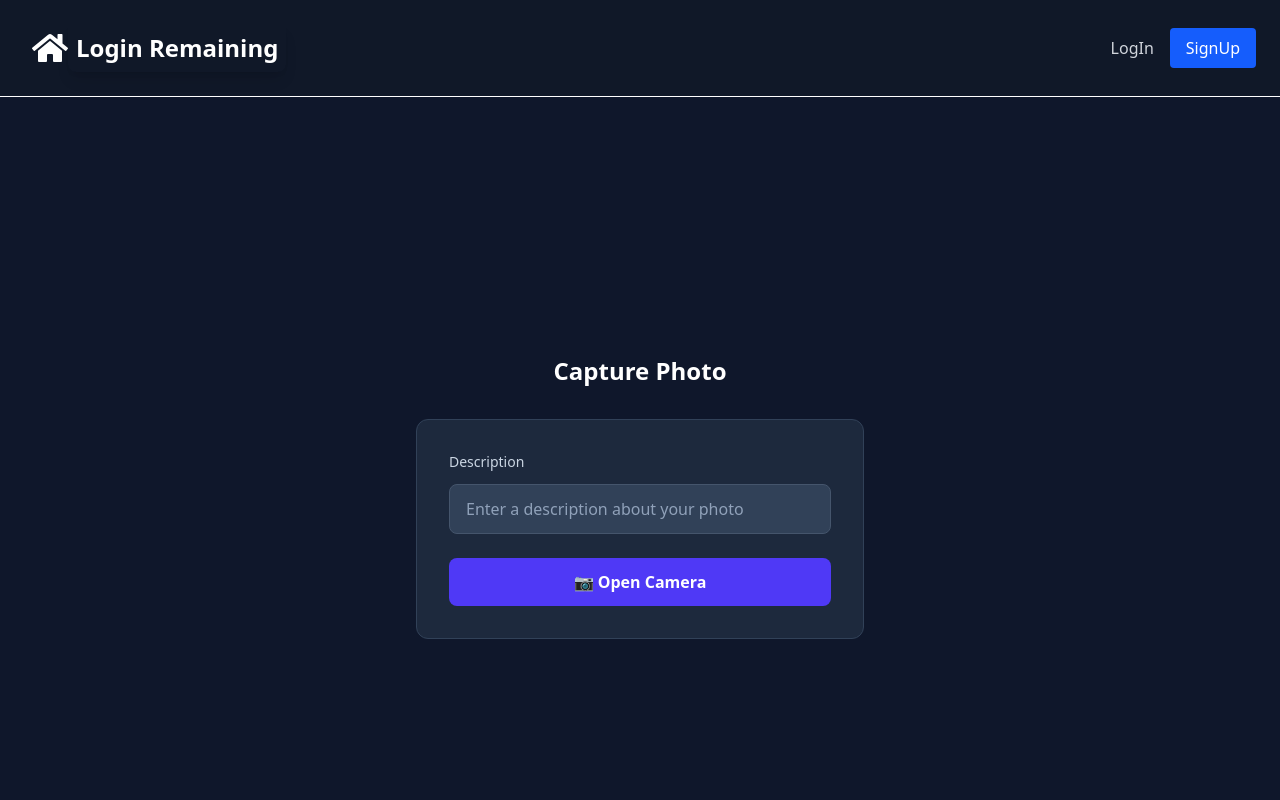
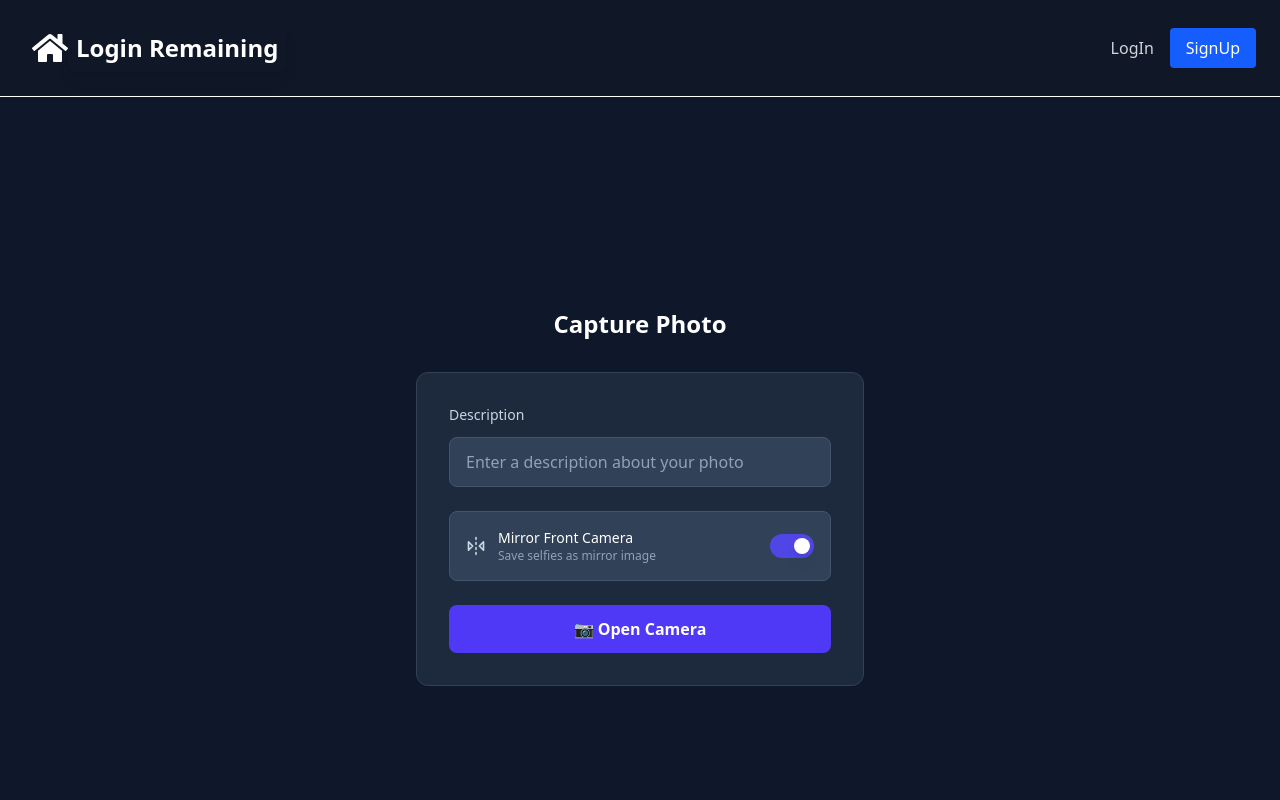
Before and after one commit to Nishank-Kushwaha/Project_MyGallery, a React (Vite) app in the folder frontend/: page /cameracapture in a window 1280 px wide. Shown: the top 800 px of the page. Built offline with nearby package versions, Linux system fonts and the light colour scheme; no server answers.

Commit message:
added a toggle button to give control of mirroring to user

```diff
--- a/frontend/src/routes/CameraCaptureDialog.jsx
+++ b/frontend/src/routes/CameraCaptureDialog.jsx
@@ -1,7 +1,7 @@
 import { useState, useRef, useEffect } from "react";
 import Store from "../store";
 import { useNavigate } from "react-router-dom";
-import { RefreshCw } from "lucide-react";
+import { FlipHorizontal2, RefreshCw } from "lucide-react";
 
 export default function CameraCaptureDialog() {
   const [description, setDescription] = useState("");
@@ -19,6 +19,9 @@ export default function CameraCaptureDialog() {
     return isMobile ? "environment" : "user"; // back camera on mobile, front on desktop
   });
   const [isSwitching, setIsSwitching] = useState(false);
+
+  // NEW: Mirror toggle state - default true for natural mirror effect
+  const [mirrorFrontCamera, setMirrorFrontCamera] = useState(true);
 
   const navigate = useNavigate();
 
@@ -65,10 +68,13 @@ export default function CameraCaptureDialog() {
       canvas.width = video.videoWidth;
       canvas.height = video.videoHeight;
       const ctx = canvas.getContext("2d");
-      if (facingMode === "user") {
+
+      // Apply mirroring only if front camera AND mirror toggle is ON
+      if (facingMode === "user" && mirrorFrontCamera) {
         ctx.translate(canvas.width, 0);
         ctx.scale(-1, 1);
       }
+
       ctx.drawImage(video, 0, 0, canvas.width, canvas.height);
       canvas.toBlob((blob) => {
         const file = new File([blob], "photo.jpg", { type: "image/jpeg" });
@@ -165,6 +171,11 @@ export default function CameraCaptureDialog() {
     }
   };
 
+  // NEW: Toggle mirror function
+  const toggleMirror = () => {
+    setMirrorFrontCamera(!mirrorFrontCamera);
+  };
+
   useEffect(() => {
     return () => {
       if (streamRef.current) {
@@ -172,6 +183,9 @@ export default function CameraCaptureDialog() {
       }
     };
   }, []);
+
+  // Determine if we should apply mirror effect to preview
+  const shouldMirrorPreview = facingMode === "user" && mirrorFrontCamera;
 
   return (
     <div className="min-h-screen bg-slate-900 flex items-center justify-center p-4">
@@ -201,6 +215,64 @@ export default function CameraCaptureDialog() {
               />
             </div>
 
+            {/* Mirror Setting Toggle */}
+            <div className="flex items-center justify-between p-4 bg-slate-700 rounded-lg border border-slate-600">
+              <div className="flex items-center gap-3">
+                <FlipHorizontal2 className="w-5 h-5 text-slate-300" />
+                <div>
+                  <p className="text-sm font-medium text-white">
+                    Mirror Front Camera
+                  </p>
+                  <p className="text-xs text-slate-400">
+                    Save selfies as mirror image
+                  </p>
+                </div>
+              </div>
+              <button
+                type="button"
+                onClick={toggleMirror}
+                role="switch"
+                aria-checked={mirrorFrontCamera}
+                style={{
+                  position: "relative",
+                  display: "inline-flex",
+                  height: "24px",
+                  width: "44px",
+                  flexShrink: 0,
+                  alignItems: "center",
+                  borderRadius: "9999px",
+                  transitionProperty: "background-color",
+                  transitionDuration: "200ms",
+                  outline: "none",
+                  backgroundColor: mirrorFrontCamera ? "#4f46e5" : "#64748b",
+                }}
+                onFocus={(e) => {
+                  e.target.style.boxShadow =
+                    "0 0 0 2px #1e293b, 0 0 0 4px #4f46e5";
+                }}
+                onBlur={(e) => {
+                  e.target.style.boxShadow = "none";
+                }}
+              >
+                <span
+                  style={{
+                    display: "inline-block",
+                    height: "16px",
+                    width: "16px",
+                    transform: mirrorFrontCamera
+                      ? "translateX(24px)"
+                      : "translateX(4px)",
+                    borderRadius: "9999px",
+                    backgroundColor: "#ffffff",
+                    boxShadow:
+                      "0 10px 15px -3px rgba(0, 0, 0, 0.1), 0 4px 6px -2px rgba(0, 0, 0, 0.05)",
+                    transitionProperty: "transform",
+                    transitionDuration: "200ms",
+                  }}
+                />
+              </button>
+            </div>
+
             <button
               type="button"
               onClick={openDialog}
@@ -216,9 +288,19 @@ export default function CameraCaptureDialog() {
       {isOpen && (
         <div className="inset-0 bg-black bg-opacity-50 flex items-center justify-center p-4 z-50">
           <div className="bg-slate-800 border border-slate-700 rounded-2xl p-6 w-full max-w-md relative shadow-xl">
-            <h2 className="text-white text-lg font-semibold mb-4">
-              {!preview ? "Capture Photo" : "Preview Photo"}
-            </h2>
+            <div className="flex items-center justify-between mb-4">
+              <h2 className="text-white text-lg font-semibold">
+                {!preview ? "Capture Photo" : "Preview Photo"}
+              </h2>
+
+              {/* Mirror indicator - only show when front camera is active and not in preview */}
+              {!preview && facingMode === "user" && (
+                <div className="flex items-center gap-2 text-xs text-slate-400">
+                  <FlipHorizontal2 className="w-4 h-4" />
+                  <span>{mirrorFrontCamera ? "Mirror ON" : "Mirror OFF"}</span>
+                </div>
+              )}
+            </div>
 
             <div className="relative w-full aspect-video bg-slate-900 rounded-lg border border-slate-700 overflow-hidden flex items-center justify-center">
               {!preview ? (
@@ -230,7 +312,7 @@ export default function CameraCaptureDialog() {
                     className={`w-full h-full object-contain bg-black`}
                     style={{
                       transform: `${
-                        facingMode === "user" ? "scaleX(-1) " : "scaleX(1)"
+                        shouldMirrorPreview ? "scaleX(-1) " : "scaleX(1)"
                       }`,
                     }}
                   />
```
